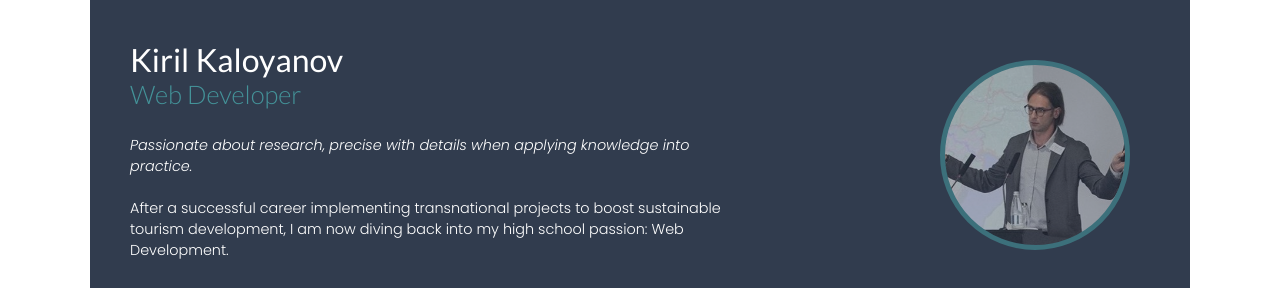
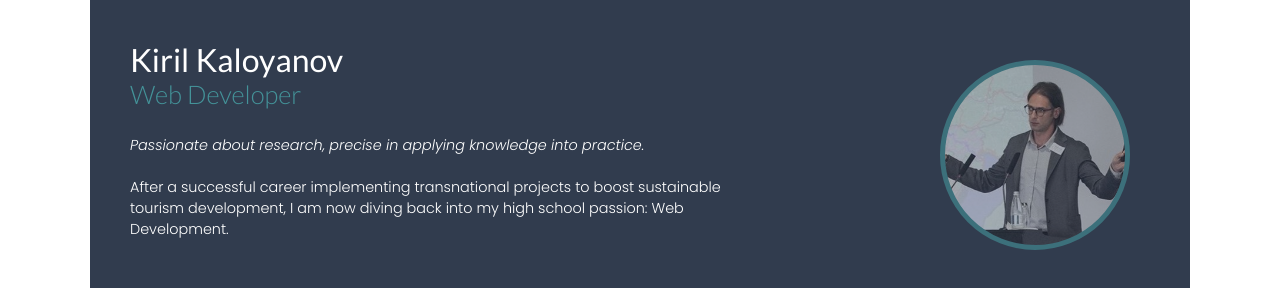
Before and after one commit to KirilKaloyanov/kirilkaloyanov.github.io, a plain HTML site: page index.html in a window 1280 px wide. Shown: the top 288 px of the page. Drawn offline with nearby package versions, Linux system fonts and the light colour scheme.

Commit message:
vision edit

```diff
--- a/index.html
+++ b/index.html
@@ -28,8 +28,8 @@
           <p class="occupation">Web Developer</p>
           <p class="objective poppins-light">
             <em>
-              Passionate about research, precise with details when applying
-              knowledge into practice.</em
+              Passionate about research, precise in applying knowledge into
+              practice.</em
             >
             <br /><br />After a successful career implementing transnational
             projects to boost sustainable tourism development, I am now diving
```
